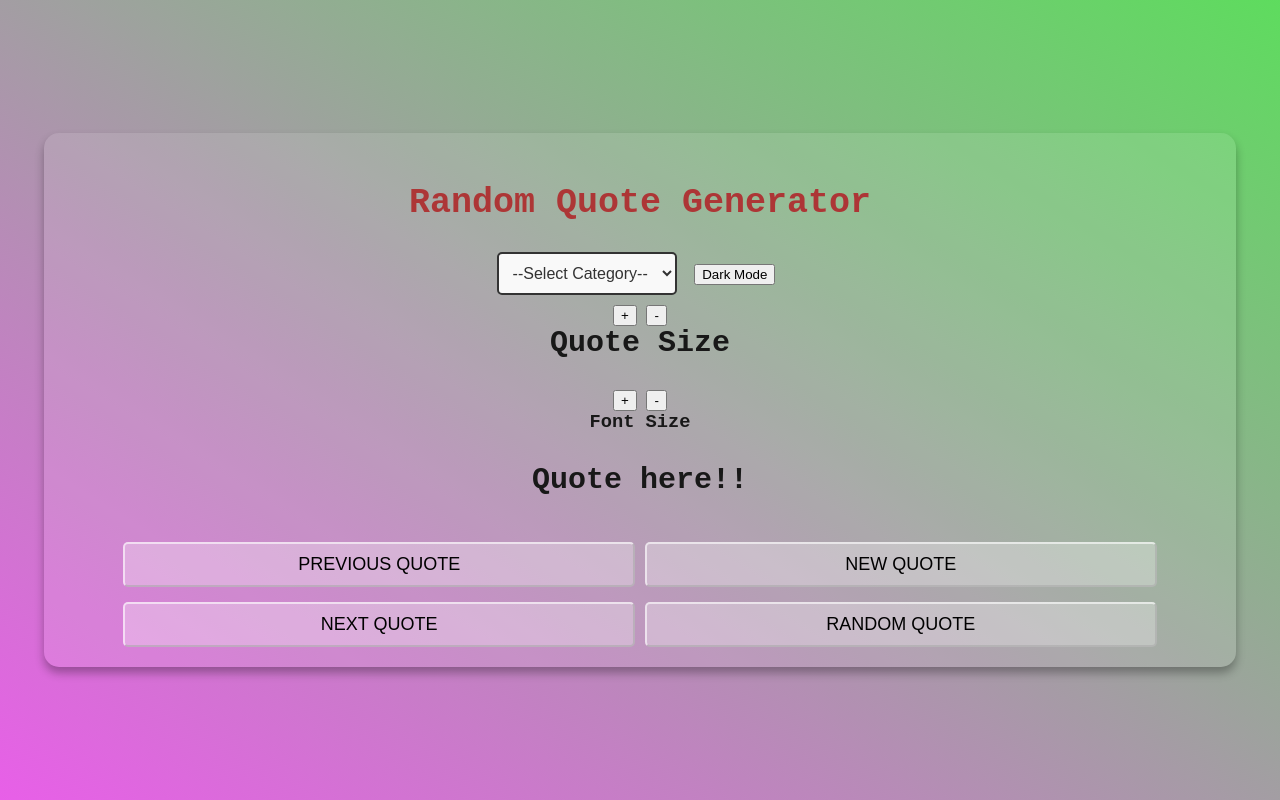
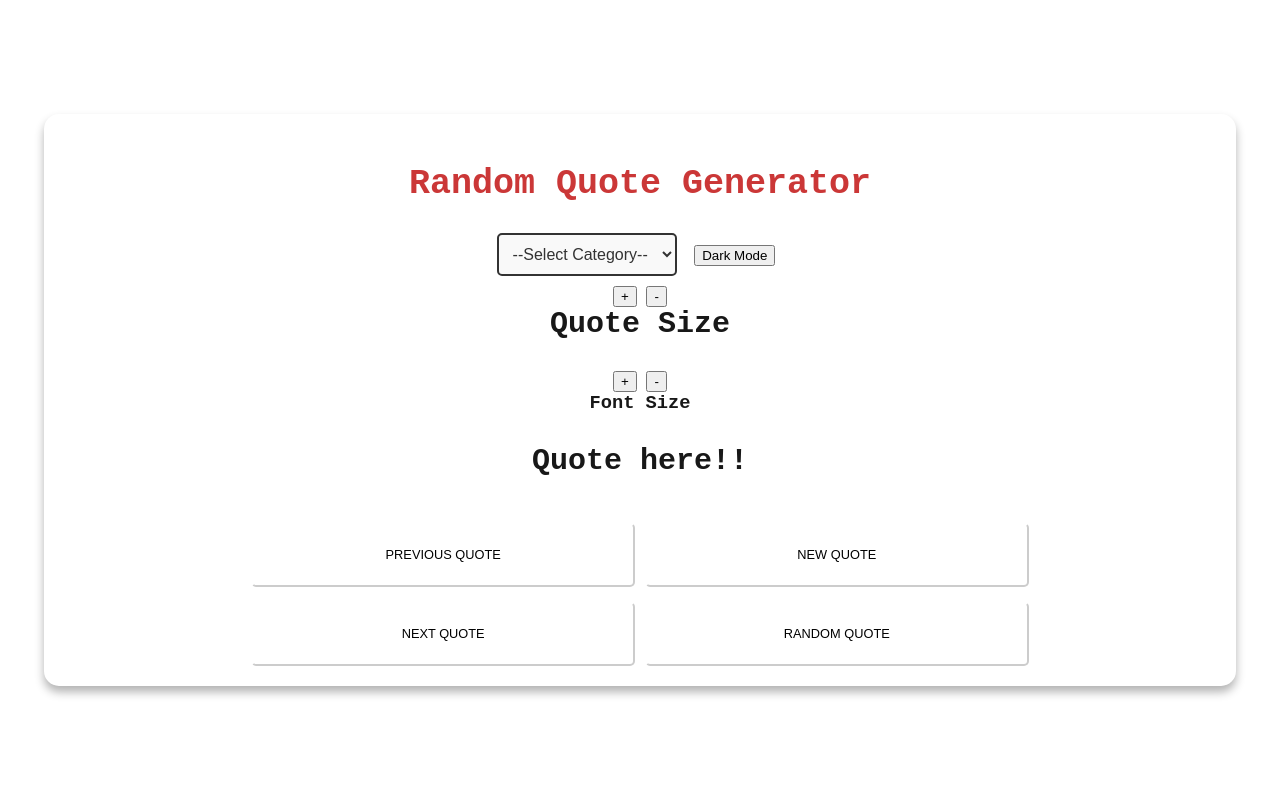
Before and after one commit to iamSunil57/Quote-Generator, a plain HTML site: page index.html in a window 1280 px wide. Drawn offline with Linux system fonts and the light colour scheme.

Commit message:
final update

```diff
--- a/index.html
+++ b/index.html
@@ -35,11 +35,12 @@
       <h3 class="quote">
         <span id="quoteDisplay">Quote here!!</span>
       </h3>
-
-      <button class="btn" id="prevButton">Previous Quote</button>
-      <button class="btn" id="newButton">New Quote</button>
-      <button class="btn" id="nextButton">Next Quote</button>
-      <button class="btn" id="randomButton">Random Quote</button>
+      <div class="buttons">
+        <button class="btn" id="prevButton">Previous Quote</button>
+        <button class="btn" id="newButton">New Quote</button>
+        <button class="btn" id="nextButton">Next Quote</button>
+        <button class="btn" id="randomButton">Random Quote</button>
+      </div>
     </div>
 
     <script src="script.js"></script>
--- a/script.js
+++ b/script.js
@@ -43,7 +43,7 @@ function getRandomQuote() {
 
 //New Quote Function:
 function newQuote() {
-  console.log("New Clicked");
+  // console.log("New Clicked");
   var selectedCategory = categoryDropdown.value;
   var selectedQuote;
 
@@ -71,7 +71,7 @@ function newQuote() {
 
 //Previous Quote Function:
 function previousQuote() {
-  console.log("Previous Clicked");
+  // console.log("Previous Clicked");
   if (currentIndex > 0) {
     currentIndex--;
     selectedQuote = arr[currentIndex];
@@ -84,7 +84,7 @@ function previousQuote() {
 
 //Next Quote Function:
 function nextQuote() {
-  console.log("Next Clicked");
+  // console.log("Next Clicked");
   var max = arr.length;
   currentIndex++;
   if (currentIndex <= max - 1) {
--- a/style.css
+++ b/style.css
@@ -5,15 +5,11 @@ body {
   justify-content: center;
   align-items: center;
   font-family: "Courier New", Courier, monospace;
-  background: linear-gradient(
-    to left bottom,
-    rgb(94, 220, 94),
-    rgb(232, 95, 232)
-  );
+  background-color: #f0f2f5; /* Default background color */
 }
 
 .container {
-  background-color: rgba(255, 255, 2555, 0.1);
+  background-color: rgba(255, 255, 255, 0.1);
   box-shadow: 0 6px 10px rgba(0, 0, 0, 0.3);
   padding: 20px;
   border-radius: 15px;
@@ -21,20 +17,21 @@ body {
   margin: 10px;
   text-align: center;
 }
+
 body.dark .container {
   background-color: rgba(
     255,
     255,
     255,
     0.2
-  ); /* Adjust transparency for better visibility */
-  box-shadow: 0 6px 10px rgba(0, 0, 0, 0.6); /* Darker shadow for dark mode */
+  ); /* Slight transparency for dark mode */
+  box-shadow: 0 6px 10px rgba(0, 0, 0, 0.6); /* Darker shadow in dark mode */
 }
 
 .heading {
   font-size: 35px;
   font-weight: 700;
-  color: rgb(173, 54, 54);
+  color: rgb(203, 55, 55);
 }
 
 #category {
@@ -63,11 +60,12 @@ body.dark .container {
 }
 
 body.light {
-  background-color: #f0f2f5;
+  background-color: #ffffff; /* Light mode background is white */
   color: #181818;
 }
+
 body.dark {
-  background-color: #181818;
+  background-color: #000000; /* Dark mode background is black */
   color: white;
 }
 
@@ -92,22 +90,17 @@ body.dark {
   font-weight: 600;
 }
 
-.author {
-  font-size: 30px;
-  margin: 5px;
-  font-style: italic;
-}
-
 .btn {
-  font-size: 18px;
+  font-size: 80%;
   border-radius: 5px;
   cursor: pointer;
-  padding: 10px;
+  padding: 5px;
   margin-top: 15px;
   background-color: rgba(255, 255, 255, 0.3);
   border-color: rgba(255, 255, 255, 0.6);
   text-transform: uppercase;
-  width: 40vw;
+  width: 30vw;
+  height: 8vh;
 }
 
 .btn:hover {
@@ -123,7 +116,7 @@ body.dark .btn {
     255,
     255,
     0.3
-  ); /* Ensure button contrast in dark mode */
+  ); /* Button background in dark mode */
   border-color: rgba(255, 255, 255, 0.6);
   color: white;
 }
```
